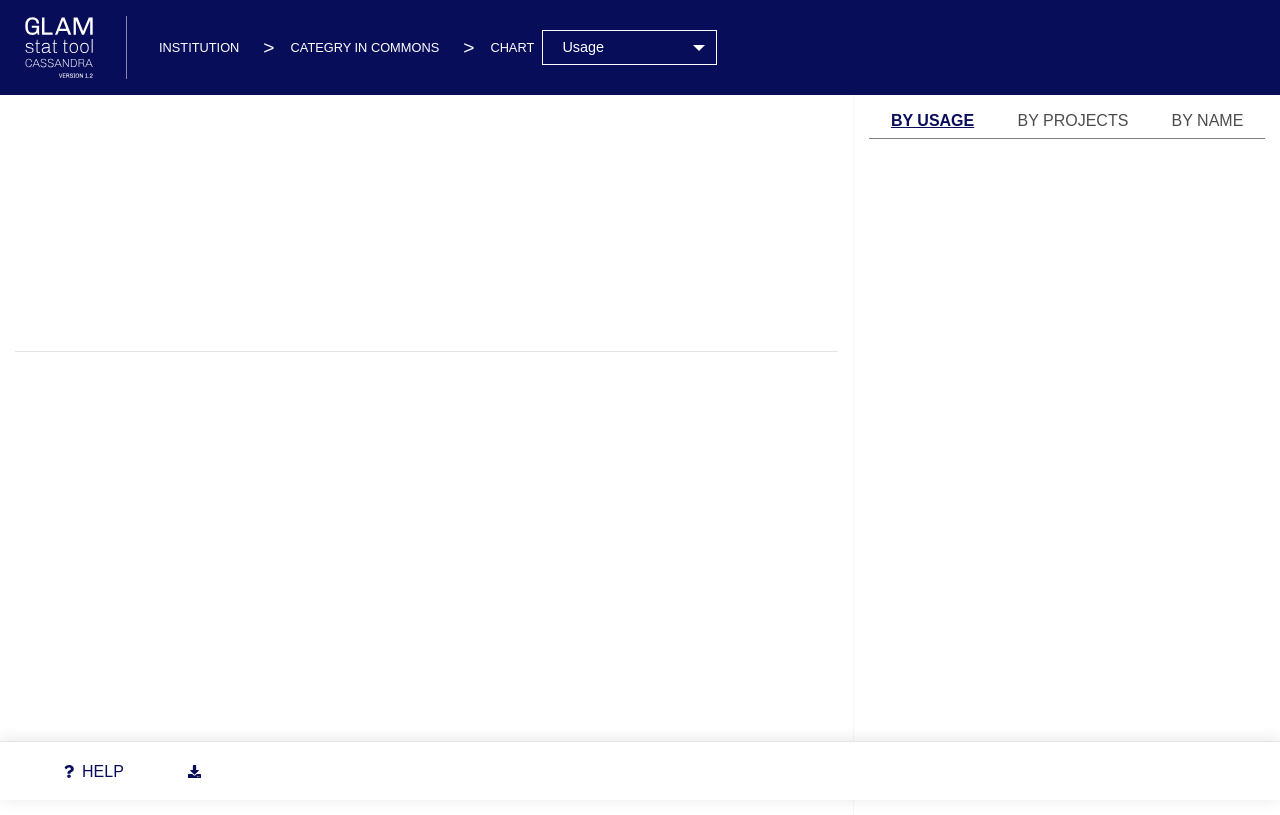
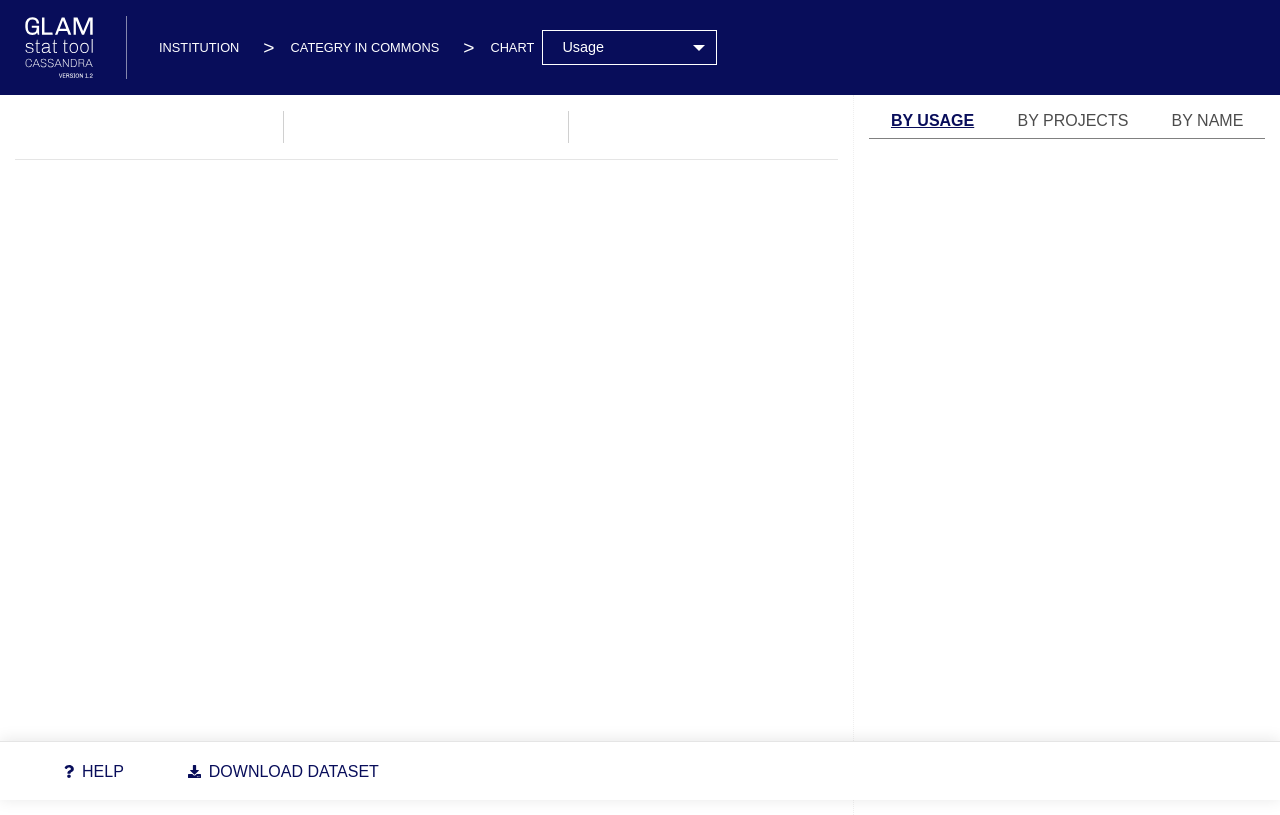
Before and after one commit to synapta/cassandra-GLAM-tools, a Python web app: template app/pages/views/usage/index.html in a window 1280 px wide. Run offline with Jinja, Linux system fonts and the light colour scheme; the template is opened without the code that fills it, so the values that code supplies are empty; some libraries are stand-ins or nearby versions; some web fonts are replaced.

Commit message:
new horizontal bar chart for usage page

```diff
--- /dev/null
+++ b/app/pages/assets/scripts/horiz-bar-chart.js
@@ -0,0 +1,128 @@
+var horizBarChartDraw = function(div, query, stats_data) {
+  // get data
+  d3.json(query, function(error, data) {
+    console.log(query);
+    // manage error
+    if (error) throw error;
+    // sort
+    data = data.sort(function(a, b) {
+      return a.usage - b.usage;
+    });
+    // format the data
+    data.forEach(function(d) {
+      d.usage = +d.usage;
+    });
+    // draw
+    drawHorizBars(data, '#' + div, stats_data.totalPages);
+    //
+    // console.log('top 20 data', data);
+    // console.log('stats data', stats_data);
+  });
+}
+
+function drawHorizBars(data, div, totalPages) {
+  // Graph dimensions
+  var margin = {};
+  var kH;
+  var availH;
+
+  if ($(window).width() < 576) {
+    // smartphones
+    availH = $(div).outerHeight();
+    margin = { top: 10, right: 10, bottom: 40, left: 30 };
+  } else {
+    // tablets and desktop
+    availH = $(div).outerHeight() * 0.85;
+    margin = { top: 30, right: 20, bottom: 10, left: 70 };
+  }
+
+  var width = Math.round($(div).outerWidth()) - margin.left - margin.right,
+      height = availH - margin.top - margin.bottom;
+
+  // console.log(width, height);
+
+  var svg = d3.select(div).append("svg")
+              .attr("width", width + margin.left + margin.right)
+              .attr("height", height + 50 + margin.top + margin.bottom)
+              .append("g")
+              .attr("transform", "translate(" + margin.left + "," + margin.top + ")");
+
+  // SCALES
+  var x = d3.scaleLinear().range([0, width]);
+  var y = d3.scaleBand().range([height, 0]).padding(0.3);
+
+  var xAxis = d3.axisBottom()
+                .scale(x)
+                .tickFormat(d3.format(".2s"));
+
+  var yAxis = d3.axisLeft()
+                .scale(y)
+                .ticks(10);
+
+  x.domain([Math.max(0, d3.min(data, function(d) {
+    return d.usage - (d3.max(data, function(d) {
+      return d.usage; }) * 0.05); })), d3.max(data, function(d) { return d.usage; })]);
+
+  y.domain(data.map(function(d) { return d.wiki; }));
+
+
+  var gX = svg.append("g")
+                .attr("class", "x axis")
+                .attr("transform", "translate(0," + height + ")")
+                .call(xAxis)
+                .selectAll("text")
+                .style("text-anchor", "end")
+                .attr("dx", ".7em")
+                .attr("dy", ".7em");
+
+  var gY = svg.append("g")
+                .attr("class", "y axis")
+                .call(yAxis)
+                .append("text")
+                .attr("y", 6)
+                .attr("dy", ".71em")
+                .style("text-anchor", "end")
+                .text("Value");
+
+
+    // Y axis label:
+  svg.append("text")
+     .attr("text-anchor", "end")
+     .attr("y", -15)
+     .attr("x", -1)
+     .text("Projects")
+
+  svg.append("text")
+     .attr("text-anchor", "end")
+     .attr("x", width)
+     .attr("y", height + margin.top + 10)
+     .text("Pages");
+
+  // append the rectangles for the bar chart
+  var bars = svg.selectAll(".bar")
+     .data(data)
+     .enter().append("rect")
+     .attr("class", "bar")
+     .attr("data-wiki", d => d.wiki)
+     .style("transition", "width 1s ease-in-out, stroke .3s")
+     .attr("width", (d) => 0 )
+     .attr('fill', '#080d5a')
+     .attr('stroke', '#080d5a')
+     .attr('stroke-width', '3')
+     .attr("x", function(d) { return 3 })
+     .attr("y", function(d) { return y(d.wiki); })
+     .attr("height", y.bandwidth());
+
+     setTimeout(function() {
+       bars.attr("width", function(d) { return x(d.usage); } )
+     }, 100);
+
+
+     // bars.on('mouseover', function(d) {
+     //   console.log(d);
+     //   d3.select(this).attr('stroke', '#a68300');
+     // }).on('mouseout', function(d) {
+     //   console.log(d);
+     //   d3.select(this).attr('stroke', '#080d5a');
+     // });
+}
--- a/app/pages/assets/style/chart-page.css
+++ b/app/pages/assets/style/chart-page.css
@@ -334,14 +334,29 @@
 }
 
 /* USAGE CHART */
-#main_usage_container {
-  height: 30vh;
+#usage_stat > div {
+  padding: 1rem 0;
+  margin-top: 1rem;
 }
 
-#file_usage_container {
+#usage_stat > div:not(:last-child) {
+  border-right: 1px solid rgba(100, 100, 100, .3);
+}
+
+#usage_stat .usage-stat {
+  display: flex;
+  flex-direction: column;
+  text-transform: uppercase;
+}
+
+#usage_stat .usage-stat p {
+  font-size: .9rem;
+}
+
+#usage_horiz_bars {
   overflow-y: auto;
   overflow-x: hidden;
-  height: 50vh;
+  height: 62vh;
 }
 
 /* PAGE VIEWS CHART */
--- a/app/pages/assets/style/donut.css
+++ b/app/pages/assets/style/donut.css
@@ -1,7 +1,7 @@
 /* Add shadow effect to chart. If you don't like it, get rid of it. */
 svg {
-    -webkit-filter: drop-shadow( 0px 3px 3px rgba(0,0,0,.3) );
-    filter: drop-shadow( 0px 3px 3px rgba(0,0,0,.25) );
+    /* -webkit-filter: drop-shadow( 0px 3px 3px rgba(0,0,0,.3) ); */
+    /* filter: drop-shadow( 0px 3px 3px rgba(0,0,0,.25) ); */
 }
 
 /* Make the percentage on the text labels bold*/
@@ -15,3 +15,18 @@ svg {
     font-size: 0.9em;
     font-style: italic;
 }
+
+#right_sidebar_list {
+  height: 74vh !important;
+}
+
+.list_item .list_item_panel {
+  padding: 0;
+  max-height: 0;
+  overflow: hidden;
+}
+
+.list_item_active .list_item_panel {
+  padding: 1.5rem 0 0;
+  max-height: 500px;
+}
--- a/app/pages/views/usage/functions.js
+++ b/app/pages/views/usage/functions.js
@@ -1,65 +1,81 @@
-function getUrl(){
-	var db=window.location.href.toString().split('/')[3];
-	return "/api/"+db+"/usage";
-}
-function getUrlAll(){
-	var db=window.location.href.toString().split('/')[3];
-	return "/api/"+db+"/usage/stats";
-}
-function getUrlTop20(){
-	var db=window.location.href.toString().split('/')[3];
-	return "/api/"+db+"/usage/top";
-}
-function getUrlSidebar(){
-	var db=window.location.href.toString().split('/')[3];
-	return "/api/"+db+"/usage/sidebar";
+var ACTIVE_ITEM_ID;
+
+function getUrl(limit) {
+	let l = Number.isInteger(limit) ? "?limit=" + limit : "";
+	var db = window.location.href.toString().split('/')[3];
+	return "/api/" + db + "/usage" + l;
 }
 
-function dataviz(){
-	  d3.json(getUrl(), function(error, data) {
-				if (error)
-						window.location.replace('/500');
-
-				/*data.users = data.users.sort(function(a,b){
-					return b.total - a.total;
-				});*/
-
-				data.forEach(function(file) {
-					  $("#file_usage_container").append("<h2 style='margin-left:1.5em' id='" + file.image + "_viz'>" + file.image.replace(/_/g, " ") + "</h2>")
-						let currentWiki = null;
-						let entry = "";
-						entry += "<table>";
-						for (let i = 0; i < file.pages.length; i++) {
-							  if (currentWiki !== file.pages[i].wiki && currentWiki !== null) {
-									  entry += "</td></tr>";
-								}
-							  if (currentWiki !== file.pages[i].wiki) {
-									  currentWiki = file.pages[i].wiki;
-										entry += "<tr>";
-										entry += "<td>";
-										entry += "<span style='margin-left:3em;font-size:0.7em;text-decoration:underline'>" + currentWiki + "</span>";
-										entry += "</td><td style='padding-left:2em'>";
-								}
-								//XXX doesn't work with wikidata or wikisource
-							  entry += "<a href='https://" + currentWiki.replace("wiki","") + ".wikipedia.org/w/index.php?title=" +
-								  file.pages[i].title +"' style='font-size:0.9em;margin-right:2em'>" + file.pages[i].title.replace(/_/g, " ") + "</a>";
-						}
-						entry += "</table><br><br>";
-						$("#file_usage_container").append(entry);
-				});
-		});
+function getUrlPaginated(page) {
+	if (!Number.isInteger(page)) {
+		console.error("Invalid page number", page);
+	} else {
+		var db = window.location.href.toString().split('/')[3];
+		return "/api/" + db + "/usage?page=" + page;
+	}
 }
 
-function sidebar(type){
-	var template_source = "/views/usage/tpl/usage.tpl";
-	var data_source = getUrlSidebar();
+function getUrlAll() {
+	var db = window.location.href.toString().split('/')[3];
+	return "/api/" + db + "/usage/stats";
+}
+
+function getUrlTop20() {
+	var db = window.location.href.toString().split('/')[3];
+	return "/api/" + db + "/usage/top";
+}
+
+function getUrlSidebar() {
+	var db = window.location.href.toString().split('/')[3];
+	return "/api/" + db + "/usage/sidebar";
+}
+
+// function dataviz() {
+// 	  d3.json(getUrl(), function(error, data) {
+// 				if (error) 	window.location.replace('/500');
+//
+// 				/*data.users = data.users.sort(function(a,b) {
+// 					return b.total - a.total;
+// 				});*/
+//
+// 				console.log('detasdaails data', data);
+//
+// 				data.forEach(function(file) {
+// 					  $("#file_usage_container").append("<h2 style='margin-left:1.5em' id='" + file.image + "_viz'>" + file.image.replace(/_/g, " ") + "</h2>")
+// 						let currentWiki = null;
+// 						let entry = "";
+// 						entry += "<table>";
+// 						for (let i = 0; i < file.pages.length; i++) {
+// 							  if (currentWiki !== file.pages[i].wiki && currentWiki !== null) {
+// 									  entry += "</td></tr>";
+// 								}
+// 							  if (currentWiki !== file.pages[i].wiki) {
+// 									  currentWiki = file.pages[i].wiki;
+// 										entry += "<tr>";
+// 										entry += "<td>";
+// 										entry += "<span style='margin-left:3em;font-size:0.7em;text-decoration:underline'>" + currentWiki + "</span>";
+// 										entry += "</td><td style='padding-left:2em'>";
+// 								}
+// 								//XXX doesn't work with wikidata or wikisource
+// 							  entry += "<a href='https://" + currentWiki.replace("wiki","") + ".wikipedia.org/w/index.php?title=" +
+// 								  file.pages[i].title +"' style='font-size:0.9em;margin-right:2em'>" + file.pages[i].title.replace(/_/g, " ") + "</a>";
+// 						}
+// 						entry += "</table><br><br>";
+// 						$("#file_usage_container").append(entry);
+// 				});
+// 		});
+// }
+
+function sidebar(type) {
 	var target = "#right_sidebar_list";
-
-	$.get( template_source , function(tpl) {
-		$.getJSON( data_source , function(data) {
+	// fill
+	$.get("/views/usage/tpl/usage.tpl", function(tpl) {
+		$.getJSON(getUrlSidebar(), function(data) {
+			// console.log('sidebar data', data);
 
 			for (let i = 0; i < data.length; i++) {
 				  data[i].gil_to_name = data[i].gil_to.replace(/_/g," ");
+				  data[i].gil_to_id = cleanImageName(data[i].gil_to);
 			}
 
       if (type === "by_num") {
@@ -87,8 +103,62 @@ function sidebar(type){
 			var template = Handlebars.compile(tpl);
 			$(target).html(template(obj));
 
-			highlight()
+			let limit = (data.length < 1000) ? data.length : 1000;
+
+			d3.json(getUrl(limit), function(error, detailed_data) {
+				if (error) 	window.location.replace('/500');
+
+				// console.log(detailed_data);
+
+				detailed_data.forEach(function(file, idx) {
+					let target = $('#' + cleanImageName(file.image) + ' .list_item_panel .wiki_column');
+					let currentWiki = null;
+					let entry = "";
+					entry += "<table>";
+					for (let i = 0; i < file.pages.length; i++) {
+							if (currentWiki !== file.pages[i].wiki && currentWiki !== null) {
+									entry += "</td></tr>";
+							}
+							if (currentWiki !== file.pages[i].wiki) {
+									currentWiki = file.pages[i].wiki;
+									entry += "<tr>";
+									entry += "<td>";
+									entry += "<span style='margin-left:3em;font-size:0.7em;text-decoration:underline'>" + currentWiki + "</span>";
+									entry += "</td><td style='padding-left:2em'>";
+							}
+							//XXX doesn't work with wikidata or wikisource
+							entry += "<a href='https://" + currentWiki.replace("wiki","") + ".wikipedia.org/w/index.php?title=" +
+								file.pages[i].title +"' style='font-size:0.9em;margin-right:2em'>" + file.pages[i].title.replace(/_/g, " ") + "</a>";
+					}
+					entry += "</table><br><br>";
+					target.append(entry);
+				});
+			});
+
+			highlight();
 		});
+	});
+}
+
+function highlight() {
+
+	if (ACTIVE_ITEM_ID !== undefined) {
+		$('#' + ACTIVE_ITEM_ID).addClass('list_item_active');
+	}
+
+	$(".list_item").on("click", function() {
+
+		if ($(this).hasClass('list_item_active')) {
+			$(".list_item").removeClass("list_item_active");
+			ACTIVE_ITEM_ID = undefined;
+		} else {
+			$(".list_item").removeClass("list_item_active");
+			$(this).addClass("list_item_active")
+			ACTIVE_ITEM_ID = $(this).attr("id");
+		}
+
+		// TODO highlight bar
+
 	});
 }
 
@@ -136,11 +206,16 @@ function sorting_sidebar(){
 	})
 }
 
+function cleanImageName(name) {
+	// clean special character in order to use image name as element
+	return name.replace(/jpg/i, "").replace(/png/i, "").replace(/[{()}]/g, "").replace(/\./g,"").replace(/\,/g,"").replace(/&/g,"").replace(/'/g,"").replace(/"/g,"");
+}
+
 function download(){
 	$('<a href="' + getUrl() + '" download="' + "usage.json" + '">Download dataset</a>').appendTo('#download_dataset');
 }
 
-function how_to_read(){
+function how_to_read() {
 	button = $("#how_to_read_button");
 	box = $(".how_to_read");
 
@@ -150,51 +225,35 @@ function how_to_read(){
 	});
 };
 
-function highlight() {
-	$(".list_item").on("click", function() {
-		var element = $(this).find('.item').attr("id");
-
-		if ($(this).hasClass('list_item_active')) {
-			$(".list_item").removeClass("list_item_active");
-		} else {
-			$(".list_item").removeClass("list_item_active");
-			$(this).addClass("list_item_active")
-		}
-
-		// highlight Graph
-		document.getElementById(element + "_viz").scrollIntoView({
-				//behavior: "smooth",
-				block: "start"
-		});
-		document.getElementById('topbar').scrollIntoView();
+function drawUsageDataViz() {
+	d3.json(getUrlAll(), function(error, data) {
+		// Manage error
+		if (error) window.location.href('/500');
+		// Draw stats data
+		drawStats(data);
+		// From utils.js
+		setCategory();
+		// Draw bar chart
+		horizBarChartDraw("usage_horiz_bars", getUrlTop20(), data);
 	});
 }
 
-function statDraw() {
-	d3.json(getUrlAll(), function (error, data) {
-		  if (error) {
-				  window.location.href('/500');
-			}
-			$("#usage_stat").append("<br><br>");
-			$("#usage_stat").append("Distinct media used: <b>" + formatter(data.totalImagesUsed) + "</b> / <span id='totalMediaNum'></span>");
-			$("#usage_stat").append("<br><br>");
-			$("#usage_stat").append("Total projects involved: <b>" + formatter(data.totalProjects) + "</b>");
-			$("#usage_stat").append("<br><br>");
-			$("#usage_stat").append("Total pages enhanced: <b>" + formatter(data.totalPages) + "</b>");
-
-			// From utils.js
-			setCategory();
-	});
+function drawStats(stats_data) {
+	// $("#usage_stat").append("<br><br>");
+	$("#usage_stat #distinct-media").append("<p>Distinct media used</p> <div><b>" + formatter(stats_data.totalImagesUsed) + "</b> / <span id='totalMediaNum'></span></div>");
+	// $("#usage_stat").append("<br><br>");
+	$("#usage_stat #total-projects").append("<p>Total projects involved</p> <b>" + formatter(stats_data.totalProjects) + "</b>");
+	// $("#usage_stat").append("<br><br>");
+	$("#usage_stat #total-pages").append("<p>Total pages enhanced</p> <b>" + formatter(stats_data.totalPages) + "</b>");
 }
 
-$(document).ready(function(){
+$(function() {
 	setCategory();
-	dataviz();
+	// dataviz();
 	how_to_read();
 	sidebar("by_num");
 	download();
 	switch_page();
 	sorting_sidebar();
-	donutChartDraw("usage_donut", getUrlTop20());
-	statDraw();
-})
+	drawUsageDataViz();
+});
--- a/app/pages/views/usage/index.html
+++ b/app/pages/views/usage/index.html
@@ -63,12 +63,20 @@
 						On the right menu you can order files by usage or by number of distinct projects or by name.
 						If you click into a file name the correspondant detail will scroll up.
 					</div>
-					<div id="main_usage_container" class="row">
-						<div id="usage_donut" class="col-6" style="text-align:center"></div>
-						<div id="usage_stat" class="col-6"></div>
+					<div id="usage_stat" class="row">
+						<div class="col-12 col-lg-4 text-center">
+							<div id="distinct-media" class="usage-stat"></div>
+						</div>
+						<div class="col-12 col-lg-4 text-center">
+							<div id="total-projects" class="usage-stat"></div>
+						</div>
+						<div class="col-12 col-lg-4 text-center">
+							<div id="total-pages" class="usage-stat"></div>
+						</div>
 					</div>
 					<hr>
-					<div id="file_usage_container"></div>
+					<!-- <div id="file_usage_container"></div> -->
+					<div id="usage_horiz_bars"></div>
 				</div>
 				<div id="right-column" class="col-12 col-lg-4">
 					<div id="right_sidebar_box">
@@ -106,7 +114,7 @@
 	<script type="text/javascript" src="/js/loader.js"></script>
 	<script type="text/javascript" src="/assets/scripts/utils.js"></script>
 	<script type="text/javascript" src="/assets/scripts/custom-selector.js"></script>
-	<script type="text/javascript" src="/assets/scripts/donut.js"></script>
+	<script type="text/javascript" src="/assets/scripts/horiz-bar-chart.js"></script>
 	<script type="text/javascript" src="/views/usage/functions.js"></script>
 </body>
 
```
Also changed, not shown: 1 other file.
